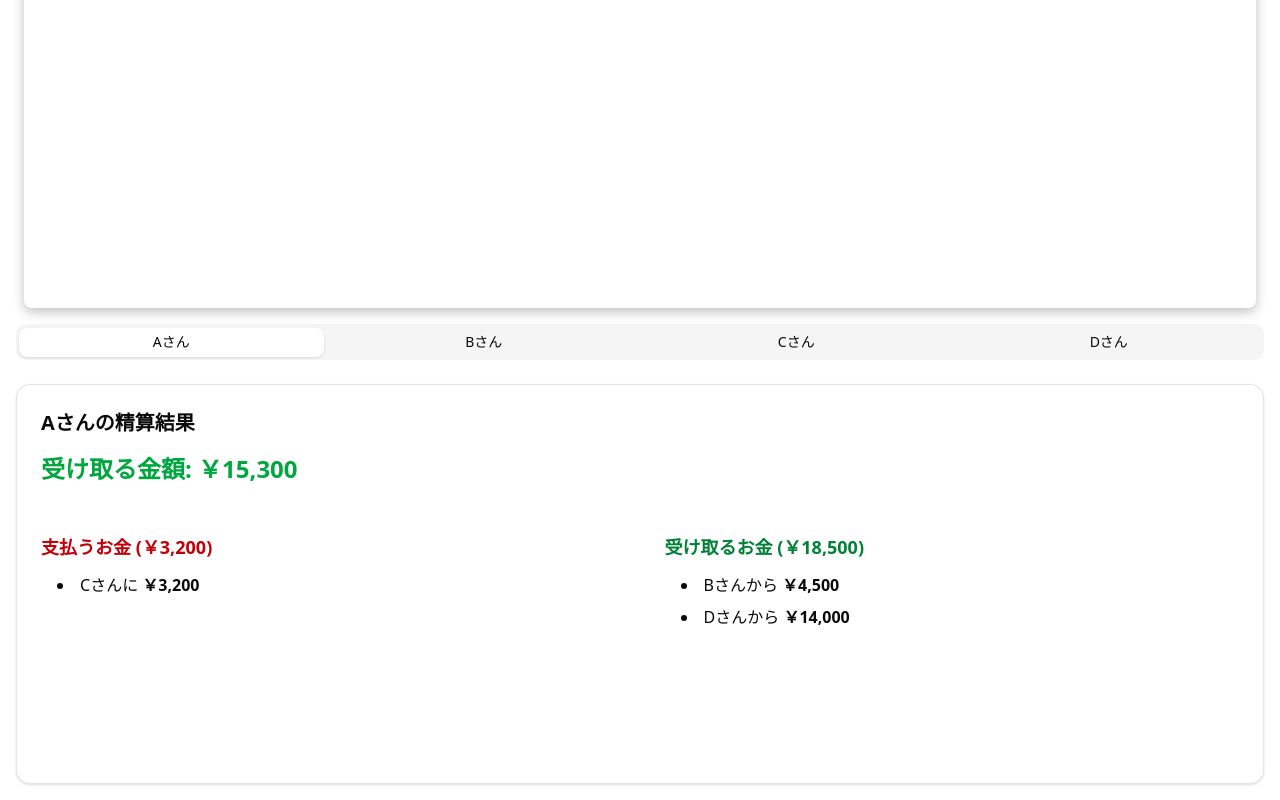
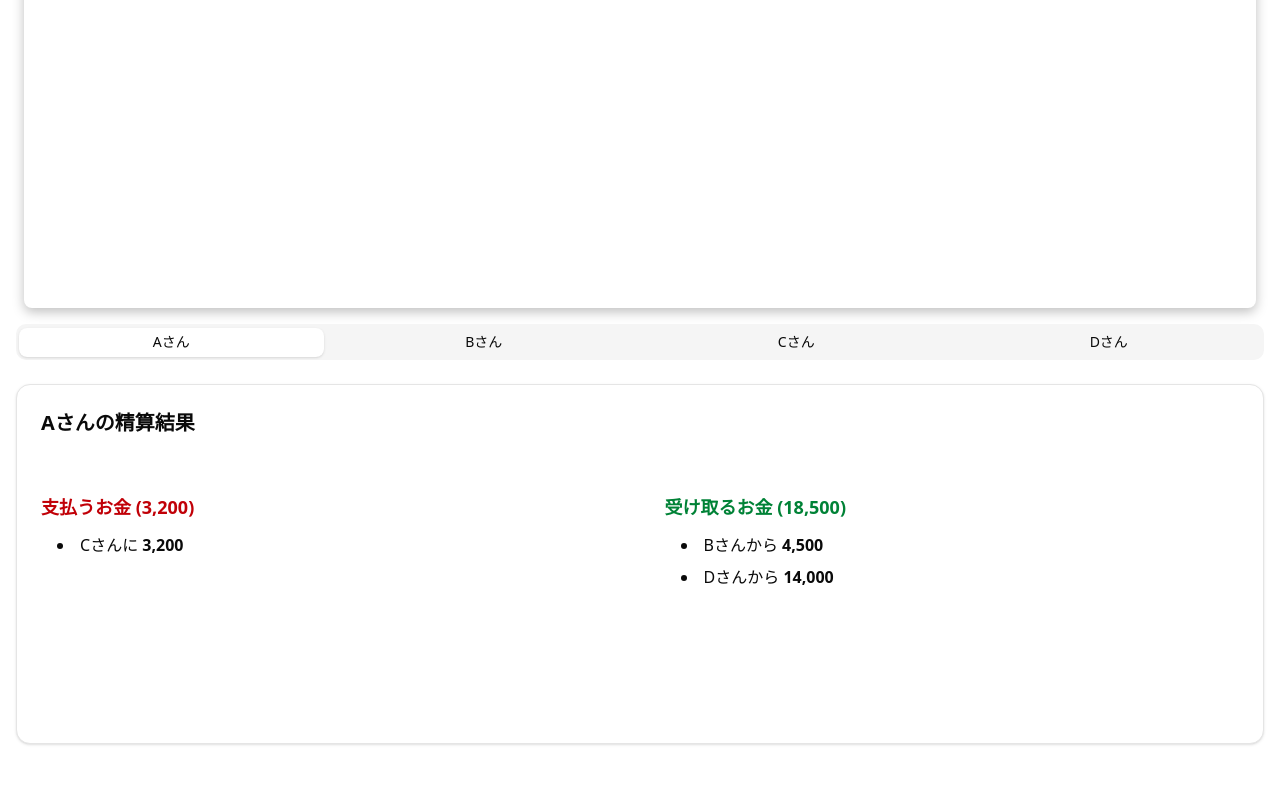
Before and after one commit to u-hossy/project-experiment, a React (Vite) app in the folder frontend/: page / in a window 1280 px wide. Shown: the part 2394-3194 px from the top of the page. After the commit the page ends 3154 px from the top, so only its background shows below. Built offline with nearby package versions, Linux system fonts and the light colour scheme; data requests are answered from the project's data file.

Commit message:
feature/add-result

```diff
--- a/frontend/src/components/ResultDetailCard.tsx
+++ b/frontend/src/components/ResultDetailCard.tsx
@@ -11,8 +11,7 @@ const sampleResult = [
 
 const formatCurrency = (amount) => {
   return new Intl.NumberFormat("ja-JP", {
-    style: "currency",
-    currency: "JPY",
+    style: "decimal",
     minimumFractionDigits: 0,
   }).format(amount);
 };
@@ -26,9 +25,6 @@ export default function ResultDetailCard({ person }) {
   const totalPayment = payments.reduce((sum, item) => sum + item.amount, 0);
   const totalReceipt = receipts.reduce((sum, item) => sum + item.amount, 0);
 
-  const netAmount = totalReceipt - totalPayment;
-  const netText = netAmount >= 0 ? "受け取る金額" : "支払う金額";
-  const netStyle = netAmount >= 0 ? "text-green-600" : "text-red-600";
 
   return (
     <Card className="mt-4">
@@ -36,9 +32,6 @@ export default function ResultDetailCard({ person }) {
         <CardTitle className="text-xl">
             {person}さんの精算結果
         </CardTitle>
-        <div className={`mt-2 text-2xl font-bold ${netStyle}`}>
-          {netText}: {formatCurrency(Math.abs(netAmount))}
-        </div>
       </CardHeader>
 
       <CardContent className="flex gap-6 p-6 h-full min-h-[250px] items-start">
```
